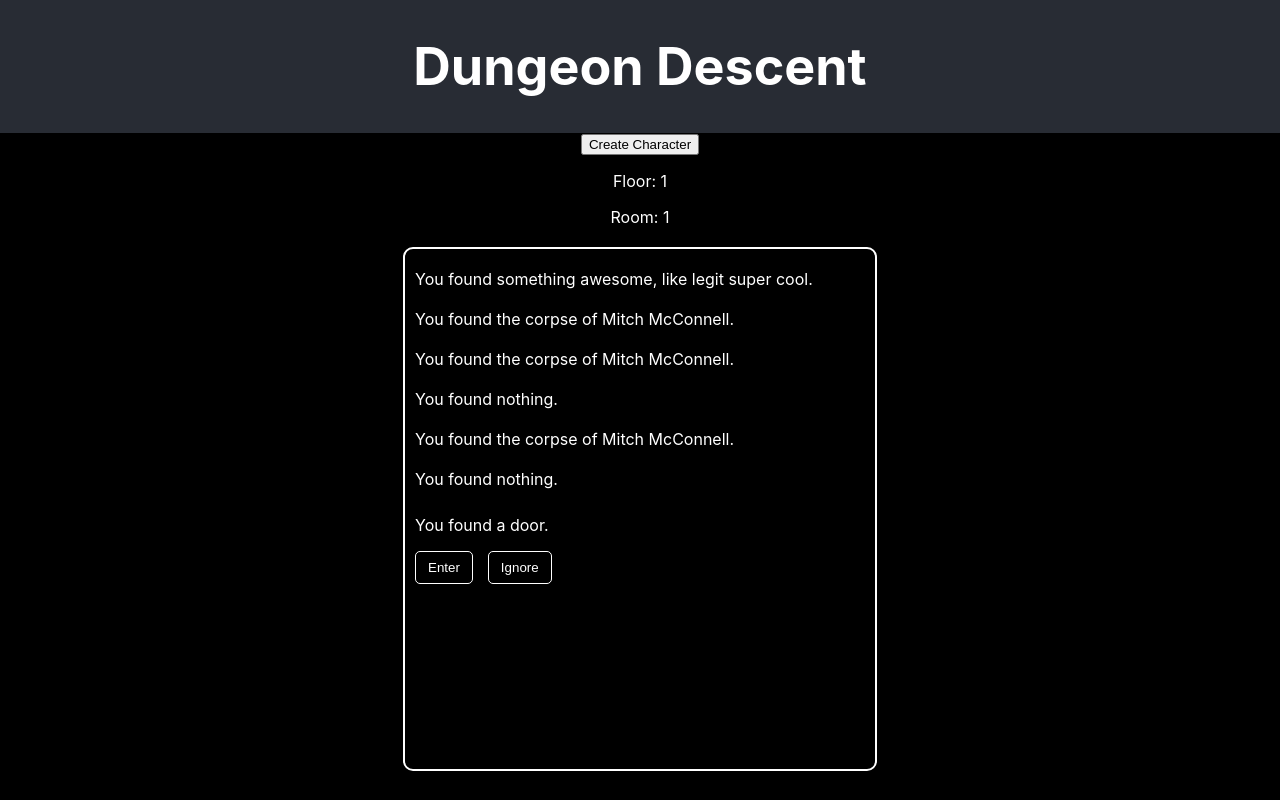
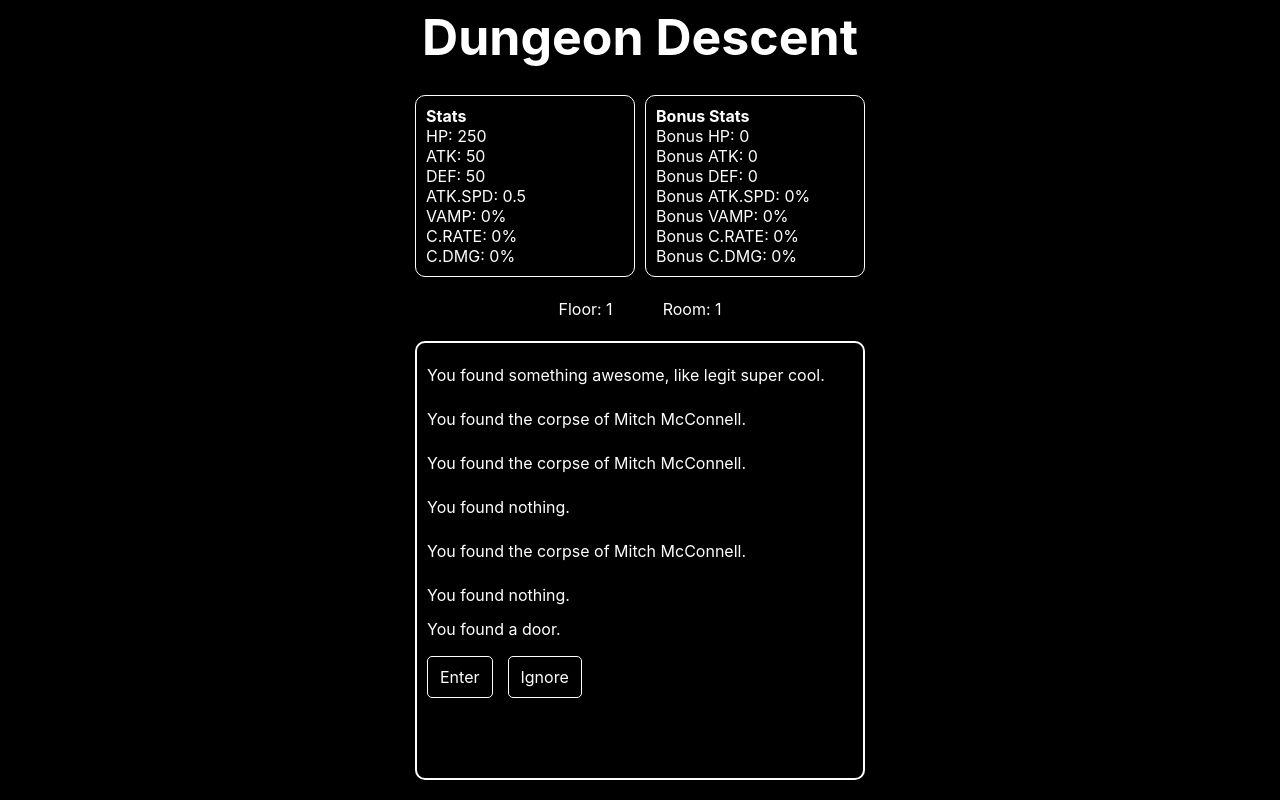
Before and after one commit to CodingNewbie/dungeon-descent, a React (Create React App) app in the folder dungeon-descent/: page / in a window 1280 px wide. Built offline with nearby package versions, Linux system fonts and the light colour scheme.

Commit message:
Add Stats and Bonus Stats.

```diff
--- a/dungeon-descent/src/App.js
+++ b/dungeon-descent/src/App.js
@@ -1,13 +1,15 @@
 // src/App.jsx
-import React, { useState, useEffect, useRef } from "react";
-import { createCharacter } from "./components/Character";
-import { Floor } from "./components/Floor";
-import "./styles/App.css";
+import React, { useState, useEffect, useRef } from 'react';
+import { createCharacter } from './components/Character';
+import { Floor } from './components/Floor'; // Import the Floor class
+import { Stats, StatsDisplay, BonusStatsDisplay } from './components/Stats'; // Import Stats, StatsDisplay, and BonusStatsDisplay
+import './styles/App.css';
 
 function App() {
   const [events, setEvents] = useState([]);
-  const [character, setCharacter] = useState(createCharacter(""));
+  const [character, setCharacter] = useState(createCharacter(''));
   const [floor] = useState(new Floor());
+  const [stats] = useState(new Stats());
   const [lockedChest, setLockedChest] = useState(false);
   const [chestInteraction, setChestInteraction] = useState(null);
   const [foundDoor, setFoundDoor] = useState(false);
@@ -17,7 +19,7 @@ function App() {
   const [isBossRoom, setIsBossRoom] = useState(false);
 
   const handleCreateCharacter = () => {
-    const newCharacter = createCharacter("Bob");
+    const newCharacter = createCharacter('Bob');
     setCharacter(newCharacter);
   };
 
@@ -26,14 +28,14 @@ function App() {
 
   const handleChestOpen = () => {
     const roll = Math.random();
-    const result = roll < 0.5 ? "The chest is empty." : "You found 100 gold.";
+    const result = roll < 0.5 ? 'The chest is empty.' : 'You found 100 gold.';
     setEvents((prevEvents) => [...prevEvents, result]);
     setLockedChest(false);
     setChestInteraction(null);
   };
 
   const handleChestIgnore = () => {
-    setEvents((prevEvents) => [...prevEvents, "You ignored the chest."]);
+    setEvents((prevEvents) => [...prevEvents, 'You ignored the chest.']);
     setLockedChest(false);
     setChestInteraction(null);
   };
@@ -44,19 +46,28 @@ function App() {
       setCurrentFloor(floor.depth);
       setCurrentRoom(1);
       setIsBossRoom(false);
-      setEvents((prevEvents) => [...prevEvents, "You entered the boss room and moved to the next floor."]);
+      setEvents((prevEvents) => [
+        ...prevEvents,
+        'You entered the boss room and moved to the next floor.'
+      ]);
     } else {
       floor.changeRooms();
       console.log(`Current room after changeRooms: ${floor.roomCount}`);
       setCurrentRoom(floor.roomCount);
-      setEvents((prevEvents) => [...prevEvents, "You opened the door and entered a new room."]);
+      setEvents((prevEvents) => [
+        ...prevEvents,
+        'You opened the door and entered a new room.'
+      ]);
     }
     setFoundDoor(false);
     setDoorInteraction(null);
   };
 
   const handleDoorIgnore = () => {
-    setEvents((prevEvents) => [...prevEvents, "You ignored it and decided to move on."]);
+    setEvents((prevEvents) => [
+      ...prevEvents,
+      'You ignored it and decided to move on.'
+    ]);
     setFoundDoor(false);
     setDoorInteraction(null);
   };
@@ -65,18 +76,18 @@ function App() {
     if (!lockedChest && !foundDoor) {
       const interval = setInterval(() => {
         const encounterMessage = floor.getEncounter();
-        if (encounterMessage === "You found a locked chest.") {
+        if (encounterMessage === 'You found a locked chest.') {
           setLockedChest(true);
           setChestInteraction(encounterMessage);
-        } else if (encounterMessage === "You found a door.") {
+        } else if (encounterMessage === 'You found a door.') {
           setFoundDoor(true);
           setDoorInteraction(encounterMessage);
-        } else if (encounterMessage === "You found the door to the boss room.") {
+        } else if (encounterMessage === 'You found the door to the boss room.') {
           setFoundDoor(true);
           setDoorInteraction(encounterMessage);
           setIsBossRoom(true);
         } else {
-          if (encounterMessage === "You moved to the next floor.") {
+          if (encounterMessage === 'You moved to the next floor.') {
             setCurrentFloor(floor.depth);
             setCurrentRoom(floor.roomCount);
           }
@@ -96,7 +107,7 @@ function App() {
 
   useEffect(() => {
     if (eventsEndRef.current) {
-      eventsEndRef.current.scrollIntoView({ behavior: "smooth" });
+      eventsEndRef.current.scrollIntoView({ behavior: 'smooth' });
     }
   }, [events, chestInteraction, doorInteraction]);
 
@@ -105,9 +116,10 @@ function App() {
       <header className="App-header">
         <h1>Dungeon Descent</h1>
       </header>
-      <button onClick={handleCreateCharacter}>Create Character</button>
-      <p>{character.name}</p>
-
+      <div className="Stats-container-wrapper">
+        <StatsDisplay stats={stats} />
+        <BonusStatsDisplay stats={stats} />
+      </div>
       <div className="Info-container">
         <p>Floor: {currentFloor}</p>
         <p>Room: {currentRoom}</p>
@@ -127,7 +139,7 @@ function App() {
         )}
         {doorInteraction && (
           <div className="Door-interaction">
-            <p style={isBossRoom ? { color: "red" } : {}}>{doorInteraction}</p>
+            <p style={isBossRoom ? { color: 'red' } : {}}>{doorInteraction}</p>
             <button onClick={handleDoorOpen}>Enter</button>
             <button onClick={handleDoorIgnore}>Ignore</button>
           </div>
--- a/dungeon-descent/src/components/Stats.js
+++ b/dungeon-descent/src/components/Stats.js
@@ -0,0 +1,165 @@
+// src/components/Stats.js
+import React from 'react';
+
+class Stats {
+  constructor() {
+    this.hp = 250;
+    this.atk = 50;
+    this.def = 50;
+    this.atkSpd = 0.5;
+    this.vamp = 0;
+    this.cRate = 0;
+    this.cDmg = 0;
+
+    // Bonus stats
+    this.bonusHp = 0;
+    this.bonusAtk = 0;
+    this.bonusDef = 0;
+    this.bonusAtkSpd = 0;
+    this.bonusVamp = 0;
+    this.bonusCRate = 0;
+    this.bonusCDmg = 0;
+  }
+
+  // Getter methods
+  getHp() {
+    return this.hp;
+  }
+
+  getAtk() {
+    return this.atk;
+  }
+
+  getDef() {
+    return this.def;
+  }
+
+  getAtkSpd() {
+    return this.atkSpd;
+  }
+
+  getVamp() {
+    return this.vamp;
+  }
+
+  getCRate() {
+    return this.cRate;
+  }
+
+  getCDmg() {
+    return this.cDmg;
+  }
+
+  getBonusHp() {
+    return this.bonusHp;
+  }
+
+  getBonusAtk() {
+    return this.bonusAtk;
+  }
+
+  getBonusDef() {
+    return this.bonusDef;
+  }
+
+  getBonusAtkSpd() {
+    return this.bonusAtkSpd;
+  }
+
+  getBonusVamp() {
+    return this.bonusVamp;
+  }
+
+  getBonusCRate() {
+    return this.bonusCRate;
+  }
+
+  getBonusCDmg() {
+    return this.bonusCDmg;
+  }
+
+  // Setter methods
+  setHp(value) {
+    this.hp = value;
+  }
+
+  setAtk(value) {
+    this.atk = value;
+  }
+
+  setDef(value) {
+    this.def = value;
+  }
+
+  setAtkSpd(value) {
+    this.atkSpd = value;
+  }
+
+  setVamp(value) {
+    this.vamp = value;
+  }
+
+  setCRate(value) {
+    this.cRate = value;
+  }
+
+  setCDmg(value) {
+    this.cDmg = value;
+  }
+
+  setBonusHp(value) {
+    this.bonusHp = value;
+  }
+
+  setBonusAtk(value) {
+    this.bonusAtk = value;
+  }
+
+  setBonusDef(value) {
+    this.bonusDef = value;
+  }
+
+  setBonusAtkSpd(value) {
+    this.bonusAtkSpd = value;
+  }
+
+  setBonusVamp(value) {
+    this.bonusVamp = value;
+  }
+
+  setBonusCRate(value) {
+    this.bonusCRate = value;
+  }
+
+  setBonusCDmg(value) {
+    this.bonusCDmg = value;
+  }
+}
+
+const StatsDisplay = ({ stats }) => (
+  <div className="Stats-container">
+    <p><strong>Stats</strong></p>
+    <p>HP: {stats.getHp()}</p>
+    <p>ATK: {stats.getAtk()}</p>
+    <p>DEF: {stats.getDef()}</p>
+    <p>ATK.SPD: {stats.getAtkSpd()}</p>
+    <p>VAMP: {stats.getVamp()}%</p>
+    <p>C.RATE: {stats.getCRate()}%</p>
+    <p>C.DMG: {stats.getCDmg()}%</p>
+  </div>
+);
+
+const BonusStatsDisplay = ({ stats }) => (
+  <div className="BonusStats-container">
+    <p><strong>Bonus Stats</strong></p>
+    <p>Bonus HP: {stats.getBonusHp()}</p>
+    <p>Bonus ATK: {stats.getBonusAtk()}</p>
+    <p>Bonus DEF: {stats.getBonusDef()}</p>
+    <p>Bonus ATK.SPD: {stats.getBonusAtkSpd()}%</p>
+    <p>Bonus VAMP: {stats.getBonusVamp()}%</p>
+    <p>Bonus C.RATE: {stats.getBonusCRate()}%</p>
+    <p>Bonus C.DMG: {stats.getBonusCDmg()}%</p>
+  </div>
+);
+
+export { Stats, StatsDisplay, BonusStatsDisplay };
--- a/dungeon-descent/src/styles/App.css
+++ b/dungeon-descent/src/styles/App.css
@@ -1,21 +1,45 @@
-/* src/styles/App.css */
+*, *::before, *::after {
+  box-sizing: border-box;
+}
+
+* {
+  margin: 0;
+}
+
+body {
+  line-height: 1.5;
+  -webkit-font-smoothing: antialiased;
+}
+
+img, picture, video, canvas, svg {
+  display: block;
+  max-width: 100%;
+}
+
+input, button, textarea, select {
+  font: inherit;
+}
+
+p, h1, h2, h3, h4, h5, h6 {
+  overflow-wrap: break-word;
+}
+
+#root, #__next {
+  isolation: isolate;
+}
+
 .App {
   text-align: center;
   background-color: black;
   height: 100vh;
+  display: flex;
+  flex-direction: column;
 }
 
-.App-header {
-  background-color: #282c34;
-  min-height: 10vh;
-  display: flex;
-  flex-direction: column;
-  align-items: center;
-  justify-content: center;
-  font-size: calc(10px + 2vmin);
+.App-header h1 {
   color: white;
+  font-size: 50px;
 }
-
 .Events-container {
   height: 500px;
   width: 450px;
@@ -44,6 +68,7 @@
   border-radius: 5px;
   padding: 8px 12px;
   margin-right: 15px;
+  margin-top: 15px;
 }
 
 .Event {
@@ -69,3 +94,40 @@
 .Events-container::-webkit-scrollbar-thumb:hover {
   background-color: lightgrey;
 }
+
+.Info-container {
+  display: flex;
+  gap: 50px;
+  justify-content: center;
+}
+
+.Stats-container-wrapper {
+  display: flex;
+  gap: 10px;
+  justify-content: center;
+  margin: 20px auto;
+}
+
+.Stats-container {
+  height: auto;
+  width: 220px;
+  padding: 10px;
+  border: 1px solid white;
+  border-radius: 10px;
+  background-color: black;
+  color: white;
+  text-align: left;
+  line-height: 1.25;
+}
+
+.BonusStats-container {
+  height: auto;
+  width: 220px;
+  padding: 10px;
+  border: 1px solid white;
+  border-radius: 10px;
+  background-color: black;
+  color: white;
+  text-align: left;
+  line-height: 1.25;
+}
```
